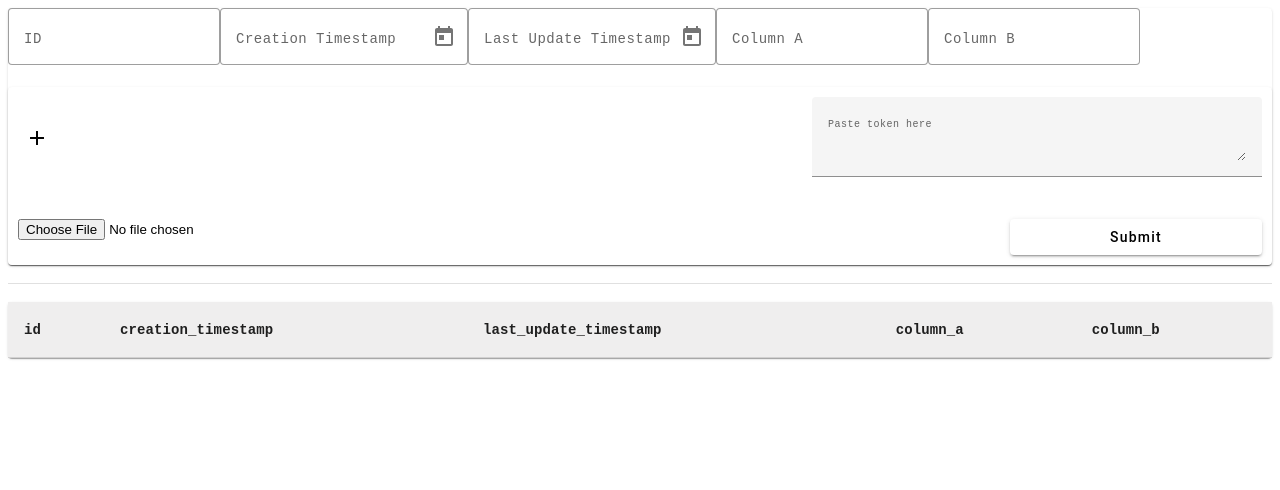
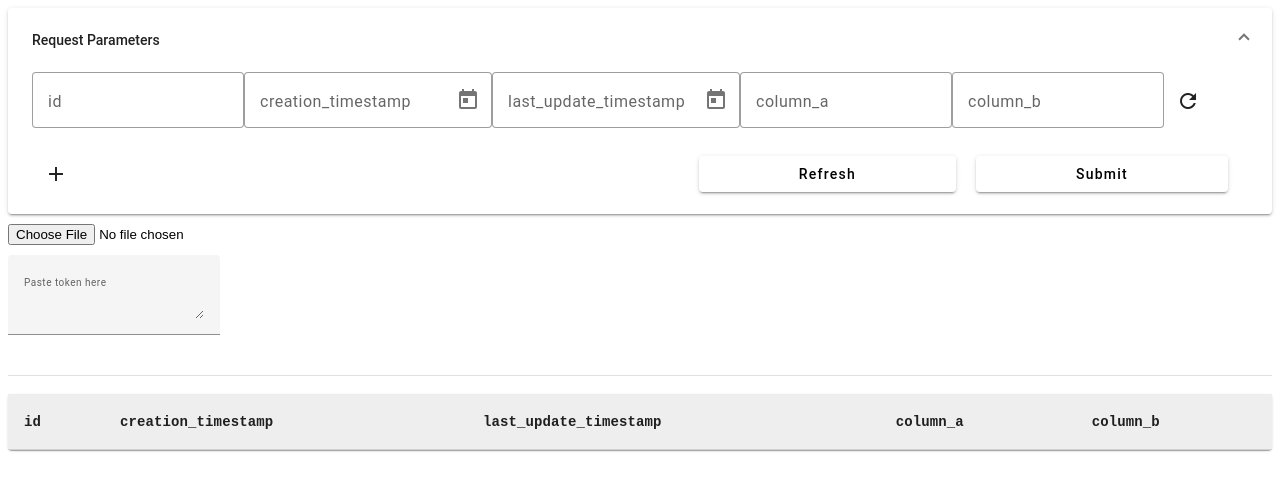
Before and after one commit to squidmin/angular-labs, an Angular app: page / in a window 1280 px wide. Shown: the top 490 px of the page. Built offline with nearby package versions, Linux system fonts and the light colour scheme.

Commit message:
Edit: update query form

```diff
--- a/src/app/app.module.ts
+++ b/src/app/app.module.ts
@@ -17,7 +17,9 @@ import {AppComponent} from './app.component';
 import {TableComponent} from './components/table/table.component';
 import {JsonEditorComponent} from './components/json-editor/json-editor.component';
 import {MatListModule} from "@angular/material/list";
-import { QueryFormComponent } from './components/query-form/query-form.component';
+import {QueryFormComponent} from './components/query-form/query-form.component';
+import {MatSelectModule} from "@angular/material/select";
+import {MatExpansionModule} from "@angular/material/expansion";
 
 @NgModule({
   declarations: [
@@ -42,6 +44,8 @@ import { QueryFormComponent } from './components/query-form/query-form.component
     MatDatepickerModule,
     MatNativeDateModule,
     MatListModule,
+    MatSelectModule,
+    MatExpansionModule,
   ],
   providers: [],
   bootstrap: [AppComponent]
--- a/src/app/components/query-form/query-form.component.css
+++ b/src/app/components/query-form/query-form.component.css
@@ -1,24 +1,40 @@
+.card-responsive .token-input {
+  display: block;
+  overflow-x: auto;
+  width: 100%;
+}
+
+mat-expansion-panel {
+  display: block;
+  overflow-x: auto;
+  width: 100%;
+  margin-bottom: 10px;
+}
+
+mat-card {
+  border-collapse: collapse;
+  margin: 0 0 1rem;
+  max-width: 100%;
+  width: 100%;
+}
+
 .button-container {
   display: flex;
-  align-items: center; /* Align items on the y-axis */
-  justify-content: space-between; /* Just for spacing, can be omitted or adjusted */
+  align-items: center;
+  justify-content: space-between;
 }
 
 button[mat-icon-button] {
   margin-top: 0;
-  margin-bottom: 20px;
-  margin-left: 5px;
   display: flex;
   align-items: center;
   justify-content: center;
 }
 
 button[mat-raised-button] {
-  padding: 6px 100px; /* Adjust as necessary */
-}
-
-button[mat-raised-button] {
-  line-height: 1; /* Adjust based on your requirement */
+  padding: 6px 100px;
+  line-height: 1;
+  margin-right: 20px;
 }
 
 mat-icon {
@@ -26,25 +42,17 @@ mat-icon {
 }
 
 .query-form {
-  margin: 20px;
+  min-width: 100%;
+  margin: 0 0 20px 0;
+  width: 100%;
 }
 
-.query-form .mat-form-field {
-  margin: 0 0 20px 0;
+.mat-form-field {
   width: 100%;
 }
 
 .query-form-button {
   margin-right: 10px;
-}
-
-.query-form-bottom {
-  display: flex;
-  justify-content: space-between;
-}
-
-.mat-raised-button {
-  margin-top: 20px;
 }
 
 button[mat-icon-button] mat-icon {
@@ -54,29 +62,47 @@ button[mat-icon-button] mat-icon {
 }
 
 .subquery-container {
-  margin: 0;
-  padding: 0;
   display: flex;
   align-items: center;
+  justify-content: flex-start;
+  width: 100%;
 }
 
 .remove-button {
   margin: 0;
   padding: 0;
+  justify-content: space-between;
   vertical-align: middle;
 }
 
-.token-input {
-  font-family: monospace;
-  margin: 10px;
+.clear-row {
+  margin-bottom: 20px;
+  display: flex;
+  align-items: center;
+  justify-content: center;
 }
 
-matInput {
-  font-family: monospace;
-  font-size: 12px;
+.mat-fab button {
+  margin-left: 20px;
+  display: flex;
+  align-items: center;
+  justify-content: center;
 }
 
-mat-label {
-  font-family: monospace;
-  font-size: 14px;
+.file-upload {
+  margin-bottom: 10px;
 }
+
+.inner-button-container {
+  display: flex;
+  justify-content: left;
+  line-height: 1;
+}
+
+.add-button {
+  line-height: 1px;
+}
+
+.delete-button {
+  margin-bottom: 20px;
+}
--- a/src/app/components/query-form/query-form.component.html
+++ b/src/app/components/query-form/query-form.component.html
@@ -1,56 +1,75 @@
-<mat-card>
+<div class="card-responsive">
+  <mat-expansion-panel (opened)="panelOpenState = true" (closed)="panelOpenState = false" [expanded]="true">
+    <mat-expansion-panel-header>
+      <mat-panel-title>
+        Request Parameters
+      </mat-panel-title>
+    </mat-expansion-panel-header>
     <form [formGroup]="queryForm" (ngSubmit)="onSubmit()">
       <div formArrayName="subqueries" *ngFor="let subquery of subqueries.controls; let i = index">
         <div class="subquery-container" [formGroupName]="i">
           <mat-form-field appearance="outline">
-          <mat-label>ID</mat-label>
-          <input style="font-family: monospace; font-size: 14px;" matInput formControlName="id">
+            <mat-label>id</mat-label>
+            <input matInput formControlName="id">
           </mat-form-field>
+
           <mat-form-field appearance="outline">
-          <mat-label>Creation Timestamp</mat-label>
-          <input style="font-family: monospace;" matInput [matDatepicker]="picker1" formControlName="creation_timestamp">
+            <mat-label>creation_timestamp</mat-label>
+            <input matInput [matDatepicker]="picker1" formControlName="creation_timestamp">
             <mat-datepicker-toggle matSuffix [for]="picker1"></mat-datepicker-toggle>
             <mat-datepicker #picker1></mat-datepicker>
           </mat-form-field>
+
           <mat-form-field appearance="outline">
-          <mat-label>Last Update Timestamp</mat-label>
-          <input style="font-family: monospace;" matInput [matDatepicker]="picker2" formControlName="last_update_timestamp">
+            <mat-label>last_update_timestamp</mat-label>
+            <input matInput [matDatepicker]="picker2" formControlName="last_update_timestamp">
             <mat-datepicker-toggle matSuffix [for]="picker2"></mat-datepicker-toggle>
             <mat-datepicker #picker2></mat-datepicker>
           </mat-form-field>
+
           <mat-form-field appearance="outline">
-          <mat-label>Column A</mat-label>
-          <input style="font-family: monospace;" matInput formControlName="column_a">
+            <mat-label>column_a</mat-label>
+            <input matInput formControlName="column_a">
           </mat-form-field>
+
           <mat-form-field appearance="outline">
-          <mat-label>Column B</mat-label>
-          <input style="font-family: monospace;" matInput formControlName="column_b">
+            <mat-label>column_b</mat-label>
+            <input matInput formControlName="column_b">
           </mat-form-field>
-        <button class="remove-button" mat-icon-button (click)="removeSubquery(i)" *ngIf="hasMultipleSubqueries()">
-          <mat-icon>remove</mat-icon>
+
+          <button type="button"
+                  class="delete-button"
+                  mat-icon-button (click)="removeSubquery(i)" *ngIf="hasMultipleSubqueries()">
+            <mat-icon>delete</mat-icon>
+          </button>
+
+          <button type="button" class="clear-row fab-button" mat-icon-button (click)="clearRow(i)">
+            <mat-icon>refresh</mat-icon>
           </button>
         </div>
       </div>
     </form>
-  <mat-card>
-    <div class="query-form-bottom">
     <div class="button-container">
-      <button mat-icon-button (click)="addSubquery()">
+      <button mat-icon-button type="button" class="add-button" (click)="addSubquery()">
         <mat-icon>add</mat-icon>
       </button>
+      <div class="inner-button-container">
+        <button mat-raised-button type="button" (click)="clearAll()">Refresh</button>
+        <button mat-raised-button type="submit" (click)="onSubmit()">Submit</button>
       </div>
+    </div>
+  </mat-expansion-panel>
+</div>
+
+<input type="file" class="file-upload" (change)="onFileSelected($event)">
+
 <div class="token-input">
-      <mat-form-field style="width: 450px;">
-        <textarea style="font-size: 10px; font-family: monospace;" matInput [(ngModel)]="gcpToken"
-                  placeholder="Paste token here" (change)="queryDryRun(gcpToken)">
+    <mat-form-field>
+      <textarea style="font-size: 10px; width: 100%;"
+                matInput
+                [(ngModel)]="gcpToken"
+                placeholder="Paste token here"
+                (change)="queryDryRun(gcpToken)">
       </textarea>
     </mat-form-field>
 </div>
-    </div>
-
-    <div class="query-form-bottom">
-      <input style="margin: 10px;" type="file" (change)="onFileSelected($event)">
-      <button style="margin: 10px; justify-content: right;" mat-raised-button type="submit" (click)="onSubmit()">Submit</button>
-    </div>
-  </mat-card>
-</mat-card>
--- a/src/app/components/query-form/query-form.component.ts
+++ b/src/app/components/query-form/query-form.component.ts
@@ -4,6 +4,7 @@ import {query} from "../../scripts/BigQueryApiService";
 import {RowDataService} from "../../row-data.service";
 import {ExampleResponseItem} from "../../types/ExampleResponseItem";
 import {ChangeDetectorRef} from '@angular/core';
+import { MatInputModule } from '@angular/material/input';
 
 @Component({
   selector: 'app-query-form',
@@ -13,6 +14,8 @@ import {ChangeDetectorRef} from '@angular/core';
 })
 export class QueryFormComponent implements OnInit {
   queryForm: FormGroup;
+
+  panelOpenState: boolean = true;
 
   @Input()
   gcpToken: string = "";
@@ -25,7 +28,6 @@ export class QueryFormComponent implements OnInit {
     this.queryForm = this.fb.group({
       subqueries: this.fb.array([this.createSubquery()]),
     });
-
   }
 
   ngOnInit() {
@@ -76,7 +78,7 @@ export class QueryFormComponent implements OnInit {
     // TODO
   }
 
-  onFileSelected(event: Event) {
+  onFileSelected(event: Event): void {
     const input = event.target as HTMLInputElement;
     if (input.files && input.files[0]) {
       const file = input.files[0];
@@ -89,11 +91,10 @@ export class QueryFormComponent implements OnInit {
     }
   }
 
-  processCSV(data: string) {
+  processCSV(data: string): void {
     let csvRecordsArray = data.split(/\r\n|\n/);
     console.log('csvRecordsArray ===', csvRecordsArray);
 
-    let sqs = [];
     csvRecordsArray.forEach((row, index) => {
       // if (index === 0) {
       // Handle header of CSV, if there's any
@@ -117,13 +118,27 @@ export class QueryFormComponent implements OnInit {
         );
       }
     });
-    this.removeSubquery(0);
+    this.removeSubquery(0);  // Removes default blank object
     this.cdr.detectChanges();
   }
 
-  isBlank(sqs: any) {
-    console.log('sqs.id ===', sqs.id);
-    return false;
+  clearAll() {
+    const control = this.queryForm.get('subqueries') as FormArray;
+    control.clear();
+    this.addSubquery();
+  }
+
+  clearRow(index: number) {
+    const control = this.subqueries.at(index) as FormGroup;
+    const updatedValues: any = {};
+    Object.keys(control.value).forEach(key => {
+      if (typeof control.value[key] === "string" || control.value[key] instanceof Date) {
+        updatedValues[key] = "";
+      } else {
+        updatedValues[key] = control.value[key];
+      }
+    });
+    control.setValue(updatedValues);
   }
 
 }
```
Lines whose indentation alone changed are shown as unchanged.
